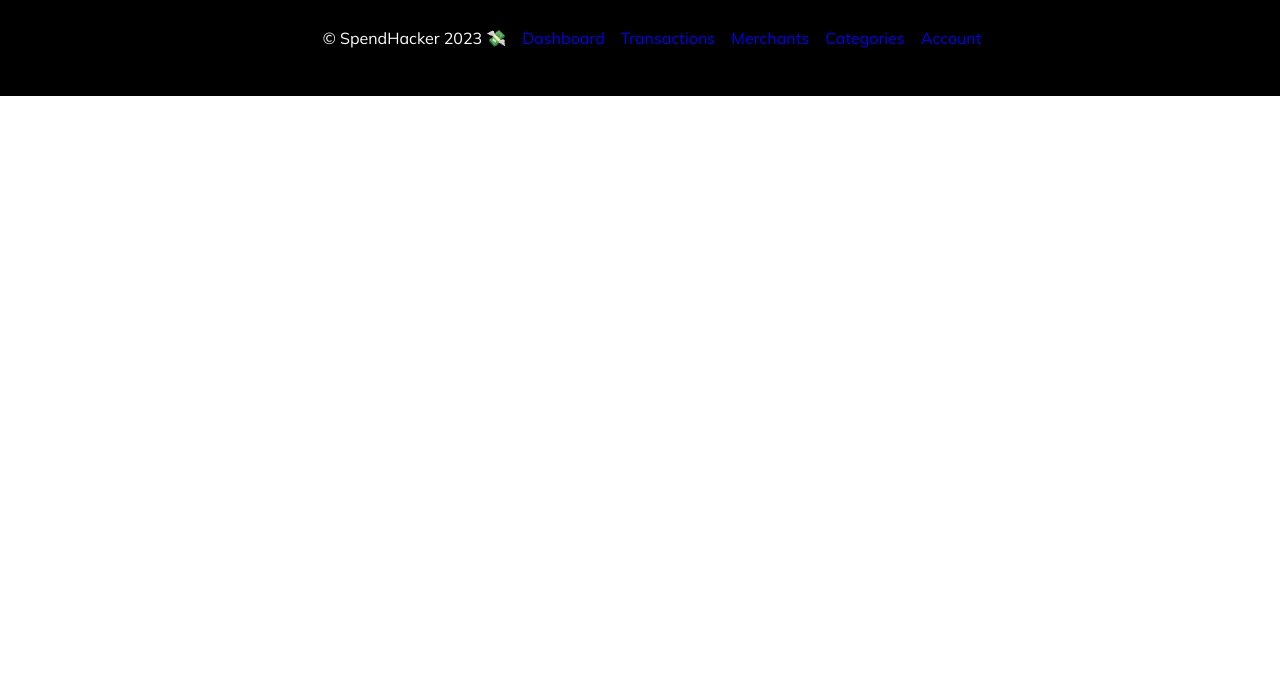
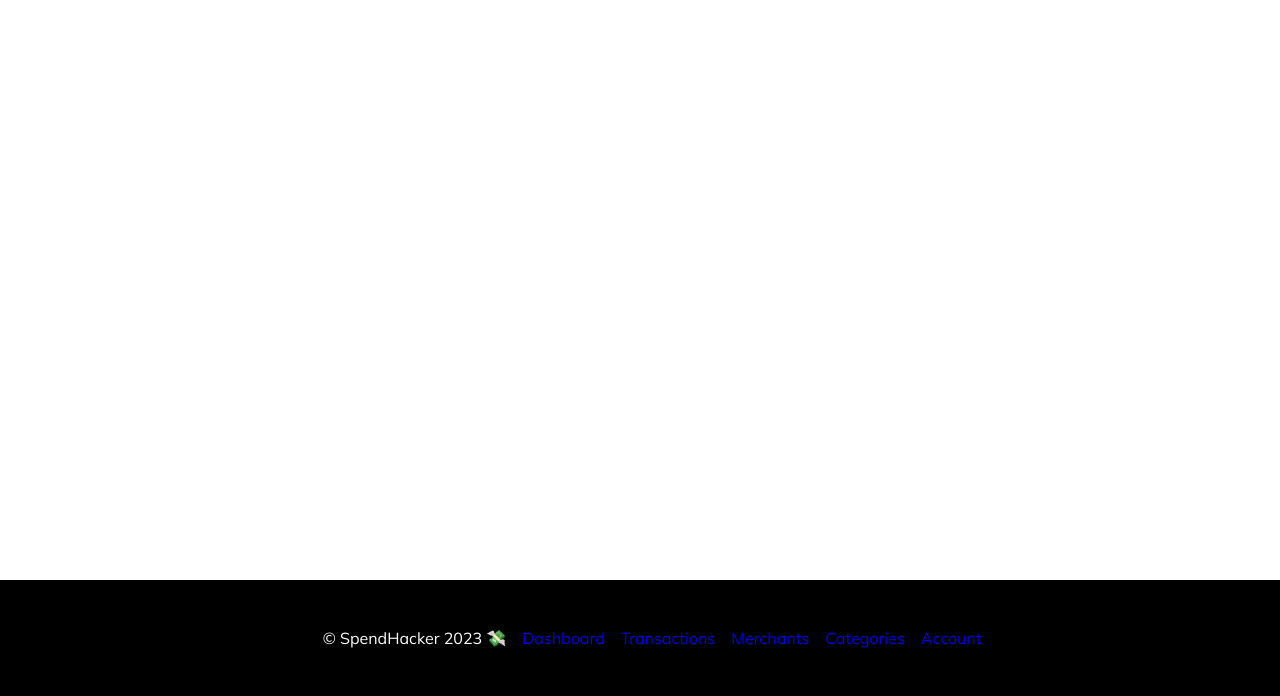
Before and after one commit to Cooper-Higgins/Spend_Tracker_Solo_Project, a Flask app: page /account/ in a window 1280 px wide. Shown: the part 384-1080 px from the top of the page. Before the commit the page ends 480 px from the top, so only its background shows below. Run offline with Flask 3, Linux system fonts and the light colour scheme; data that the repository does not hold is empty; some libraries are stand-ins or nearby versions.

Commit message:
Updated CSS to min-height 75vh on main-content to fix dashboard issue

```diff
--- a/static/style.css
+++ b/static/style.css
@@ -9,7 +9,7 @@
 
 body {
     font-family: 'Mulish', 'sans-serif';
-    margin: 0px
+    margin: 0px;
 }
 
 header {
@@ -31,6 +31,7 @@ header {
 .main-content {
     grid-area: main;
     padding: 2rem;
+    min-height: 75vh;
 }
 
 .menu {
```
